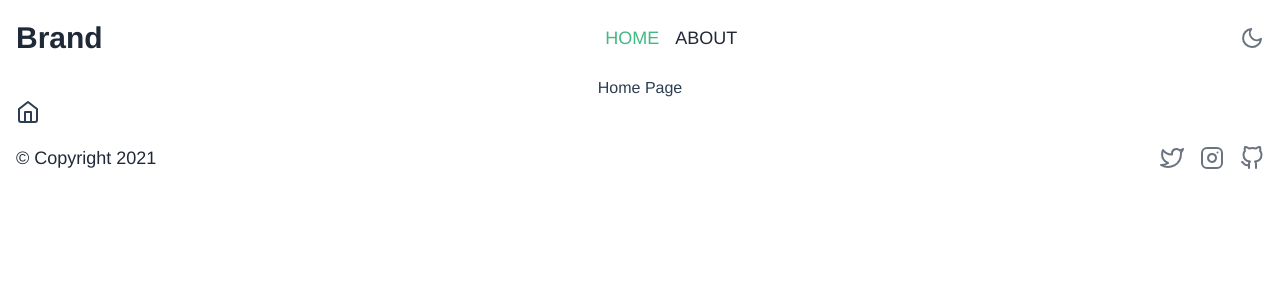
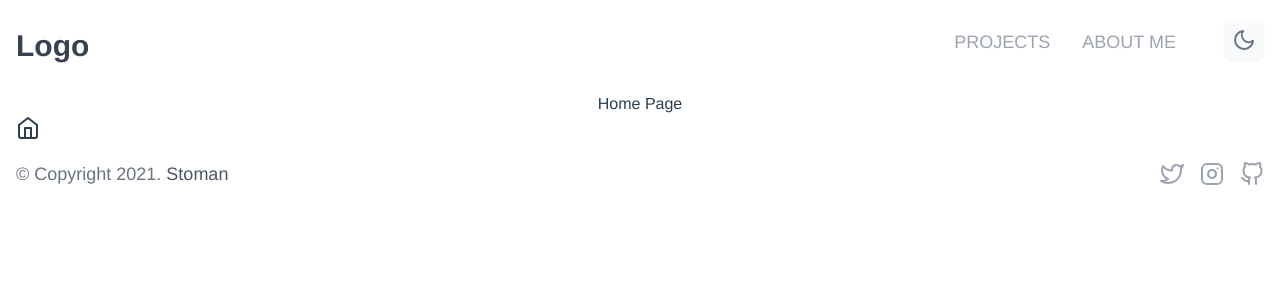
Before and after one commit to blasbot/vuejs-tailwindcss-project, a Vue app: page / in a window 1280 px wide. Shown: the top 300 px of the page. Built offline with nearby package versions, Linux system fonts and the light colour scheme.

Commit message:
Header design changes

```diff
--- a/src/App.vue
+++ b/src/App.vue
@@ -4,7 +4,7 @@
       <div class="md:flex items-center justify-between px-4 py-5">
           <div class="flex justify-between items-center">
               <div class="text-2xl font-bold text-gray-800 md:text-3xl">
-                    <a href="#">Brand</a>
+                    <router-link to="/">Logo</router-link>
               </div>
               <div class="md:hidden">
                   <button type="button" class="block text-gray-800 hover:text-gray-700 focus:text-gray-700 focus:outline-none">
@@ -15,13 +15,14 @@
                   </button>
               </div>
           </div>
-          <div class="flex flex-col md:flex-row md:block -mx-2">
-              <router-link to="/" class="text-lg font-medium text-gray-800  md:mx-2 uppercase">Home</router-link>
-              <router-link to="about" class="text-lg font-medium text-gray-800  md:mx-2 uppercase">About</router-link>
+          <div class="flex justify-between items-center flex-col md:flex-row">
+              <router-link to="/projects" class="text-lg font-medium text-gray-400 uppercase  md:mx-6 mb-2 sm:py-2">Projects</router-link>
+              <router-link to="/about" class="text-lg font-medium text-gray-400 uppercase  md:mx-2 mb-2 sm:py-2">About Me</router-link>
+              <div class="sm:-mt-3 sm:ml-10 bg-gray-50 hover:bg-gray-100 p-2 rounded-lg shadow-sm hover:shadow-md cursor-pointer">
+                <a href="#"><i data-feather="moon" class="text-gray-500"></i></a>
+              </div>
           </div>
-          <div>
-            <a href="#"><i data-feather="moon" class="text-gray-500"></i></a>
-          </div>
+
       </div>
   </nav>
   <!-- Header End -->
@@ -34,15 +35,15 @@
   <div class="container mx-auto bg-white px-4">
     <div class="md:flex items-center justify-between py-5">
         <div class="flex justify-between items-center">
-            <div class="text-lg text-gray-800">
-              &copy; Copyright 2021
+            <div class="text-lg text-gray-500">
+              &copy; Copyright 2021. <a href="https://stoman.me" target="__blank" class="text-gray-600 font-medium">Stoman</a>
             </div>
         </div>
         <div>
           <ul class="flex gap-4">
-            <li class="text-gray-500 cursor-pointer"><i data-feather="twitter"></i></li>
-            <li class="text-gray-500 cursor-pointer"><i data-feather="instagram"></i></li>
-            <li class="text-gray-500 cursor-pointer"><i data-feather="github"></i></li>
+            <li class="text-gray-400 hover:text-green-500 cursor-pointer"><i data-feather="twitter"></i></li>
+            <li class="text-gray-400 hover:text-green-500 cursor-pointer"><i data-feather="instagram"></i></li>
+            <li class="text-gray-400 hover:text-green-500 cursor-pointer"><i data-feather="github"></i></li>
           </ul>
         </div>
     </div>
@@ -73,6 +74,6 @@
   }
 
   #nav a.router-link-exact-active {
-    color: #42b983;
+    @apply text-gray-700;
   }
 </style>
```
